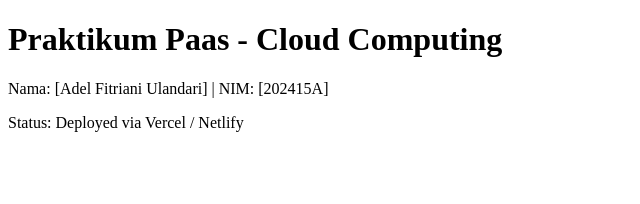
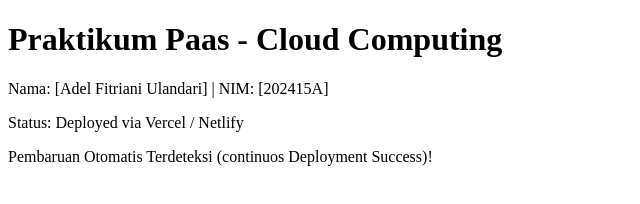
Before and after one commit to adelwulandari30-ai/pratikum-paas-cloud2, a plain HTML site: page index.html in a window 1280 px wide. Shown: the whole page, without its empty margins (0-640 px from the left). Drawn offline with Linux system fonts and the light colour scheme.

Commit message:
Update index.html

```diff
--- a/index.html
+++ b/index.html
@@ -7,5 +7,6 @@
   <h1>Praktikum Paas - Cloud Computing</h1>
   <p>Nama: [Adel Fitriani Ulandari] | NIM: [202415A]</p>
   <p>Status: Deployed via Vercel / Netlify</p>
+  <p>Pembaruan Otomatis Terdeteksi (continuos Deployment Success)!</p>
 </body>
 </html>
```
